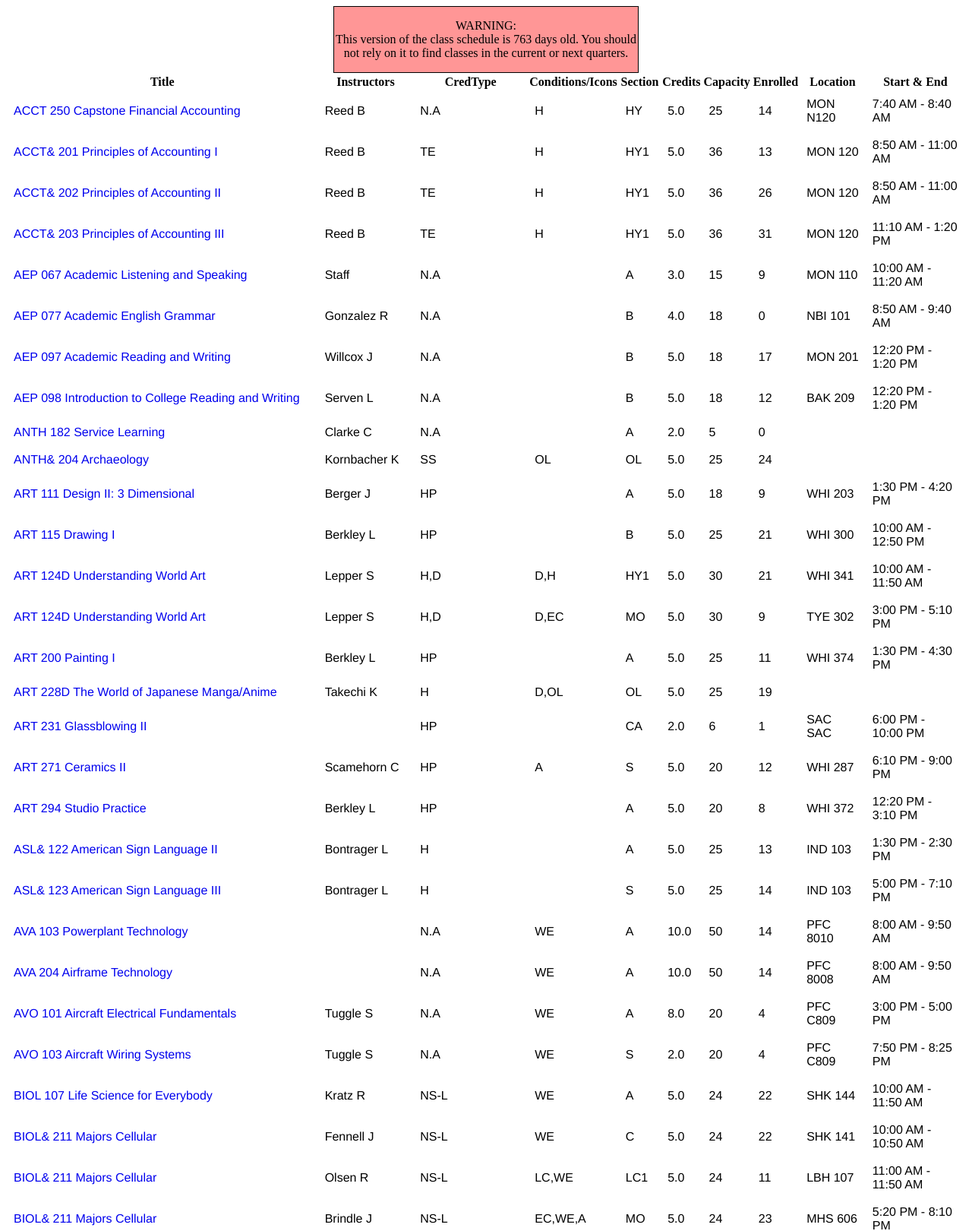
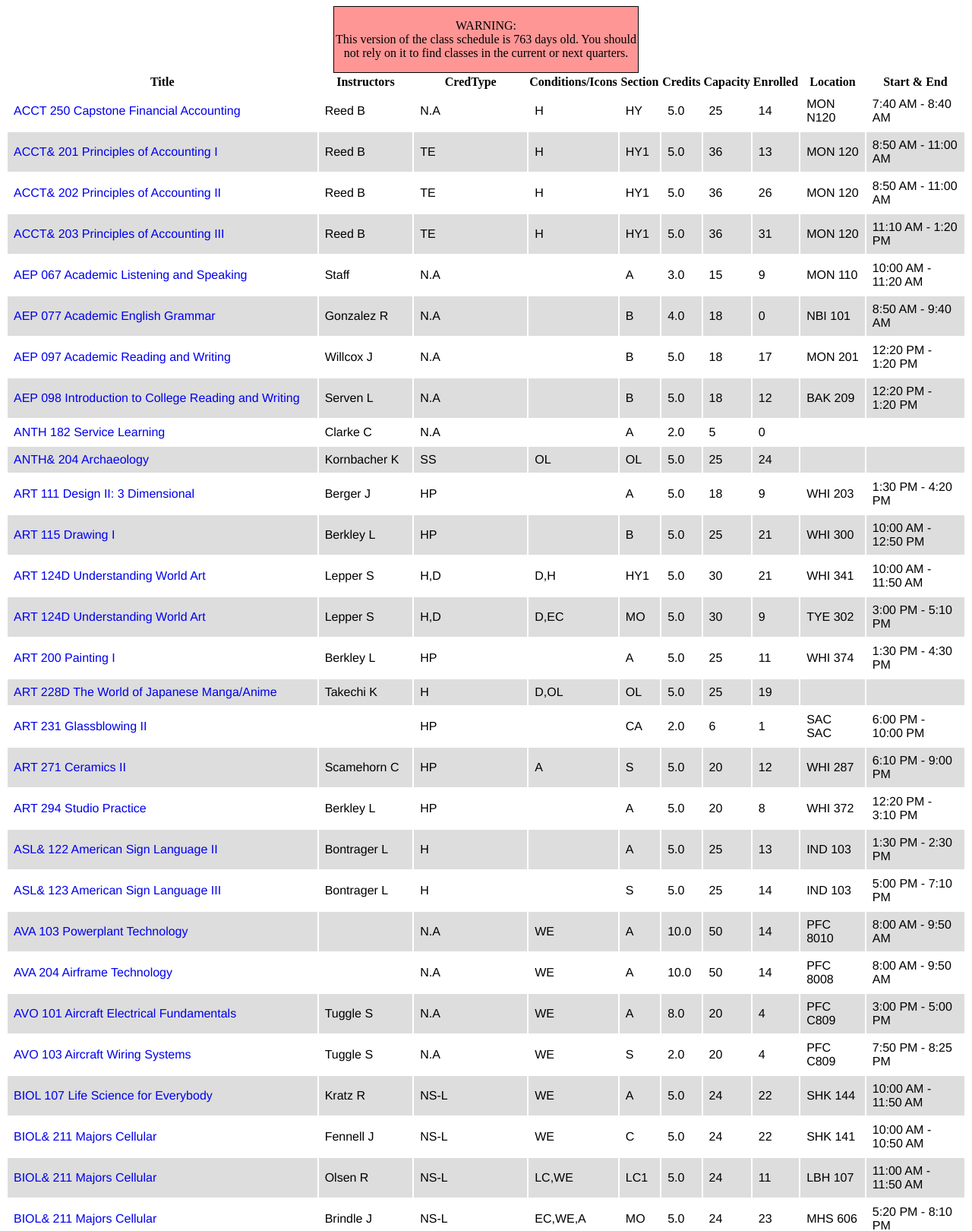
Before and after one commit to JD-P/evcc-catalog, a Django app: page /courses/ in a window 1280 px wide. Shown: the top 1620 px of the page at 76% size. Run offline with Django 3.2, Linux system fonts and the light colour scheme; data comes from the database, SQL or seed files in the repository.

Commit message:
Add gray row color to cycling row colors

```diff
--- a/catalog/catalogapp/static/results.css
+++ b/catalog/catalogapp/static/results.css
@@ -9,6 +9,10 @@ td {
 
 td a {
   text-decoration: none;
+}
+
+.gray-row {
+  background-color: #dddddd;
 }
 
 #outdated-warning {
```
